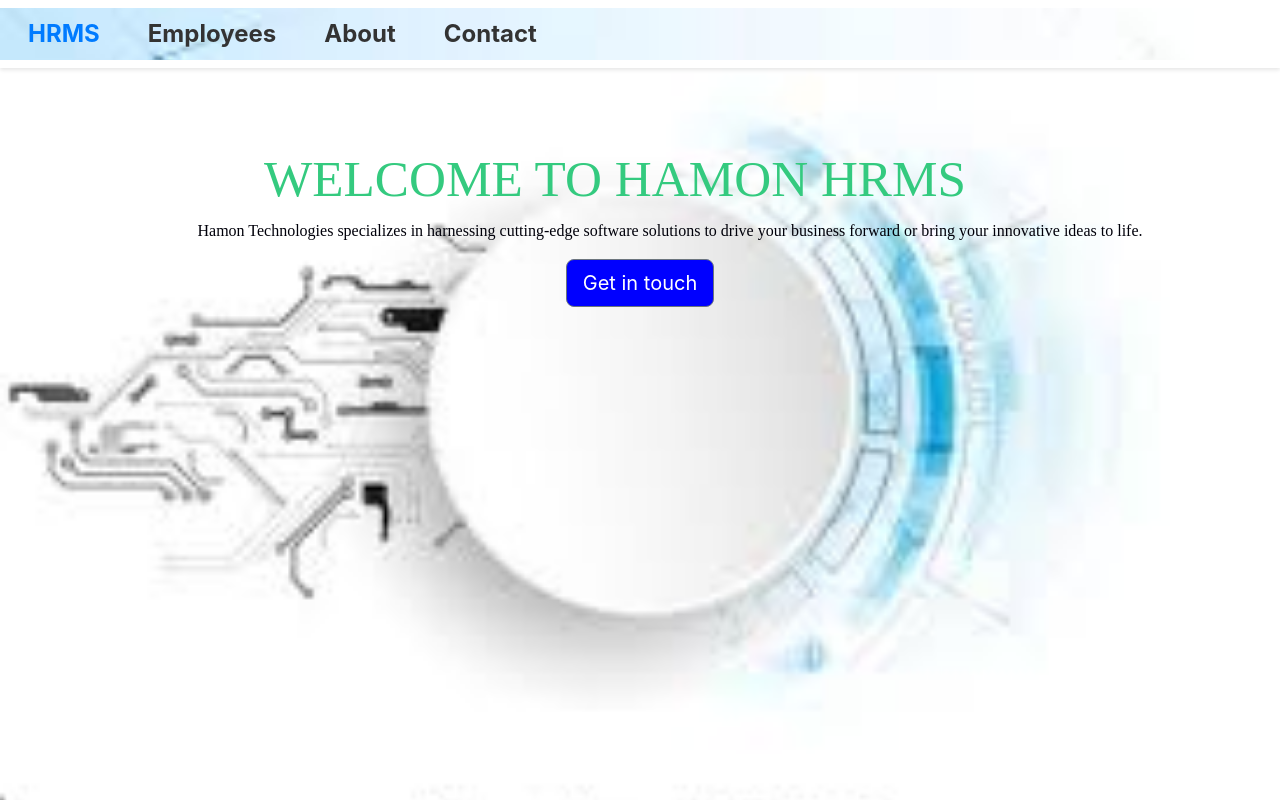
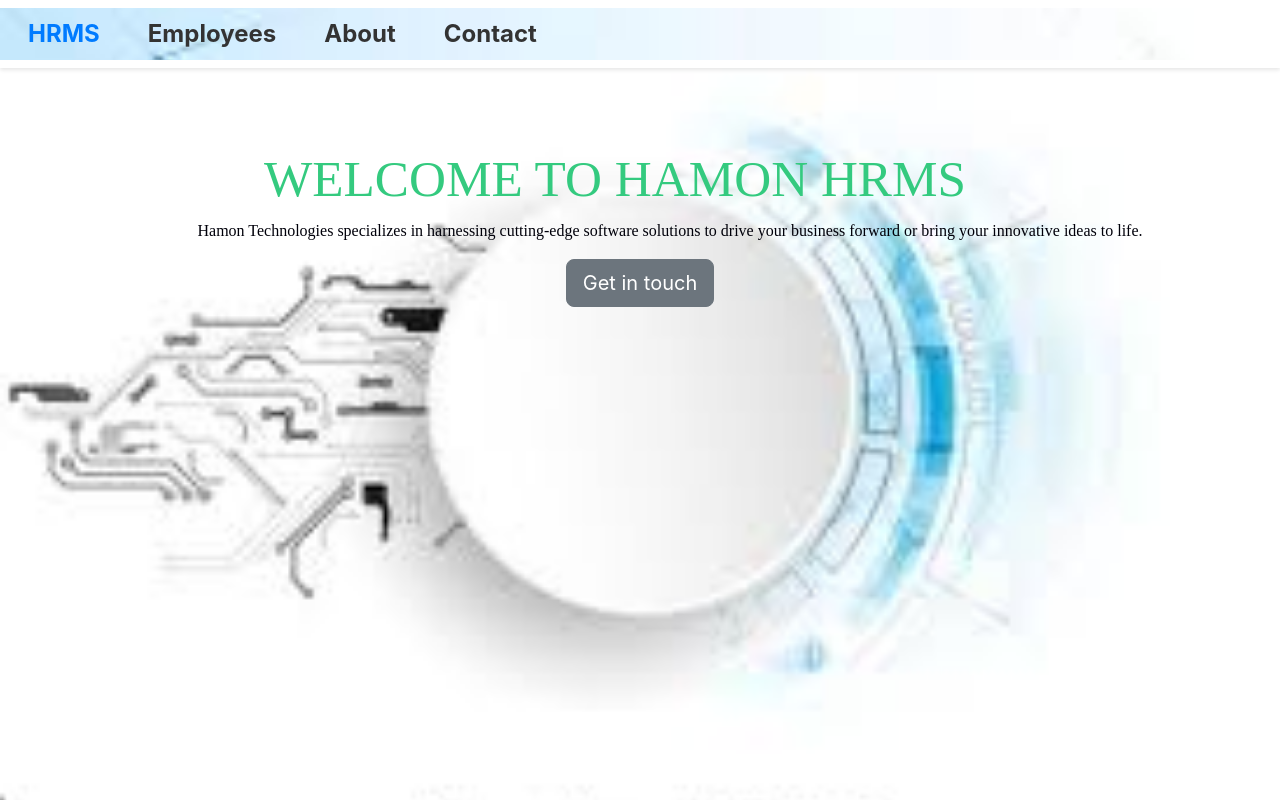
Before and after one commit to jishnup2930/HR_React_app, a React (Create React App) app: page /home in a window 1280 px wide. Built offline with nearby package versions, Linux system fonts and the light colour scheme.

Commit message:
Adjusted styling for the home button in the body background

```diff
--- a/src/components/home/home.css
+++ b/src/components/home/home.css
@@ -29,6 +29,9 @@
     font-size: 4vw;
     margin-top: 10vh;
   }
-.btn{
-  background-color: blue;
+#home-button{
+  background-color: rgb(14, 20, 19);
+  text-align: center;
+  position: absolute;
+  right: 50%;
 }
```
